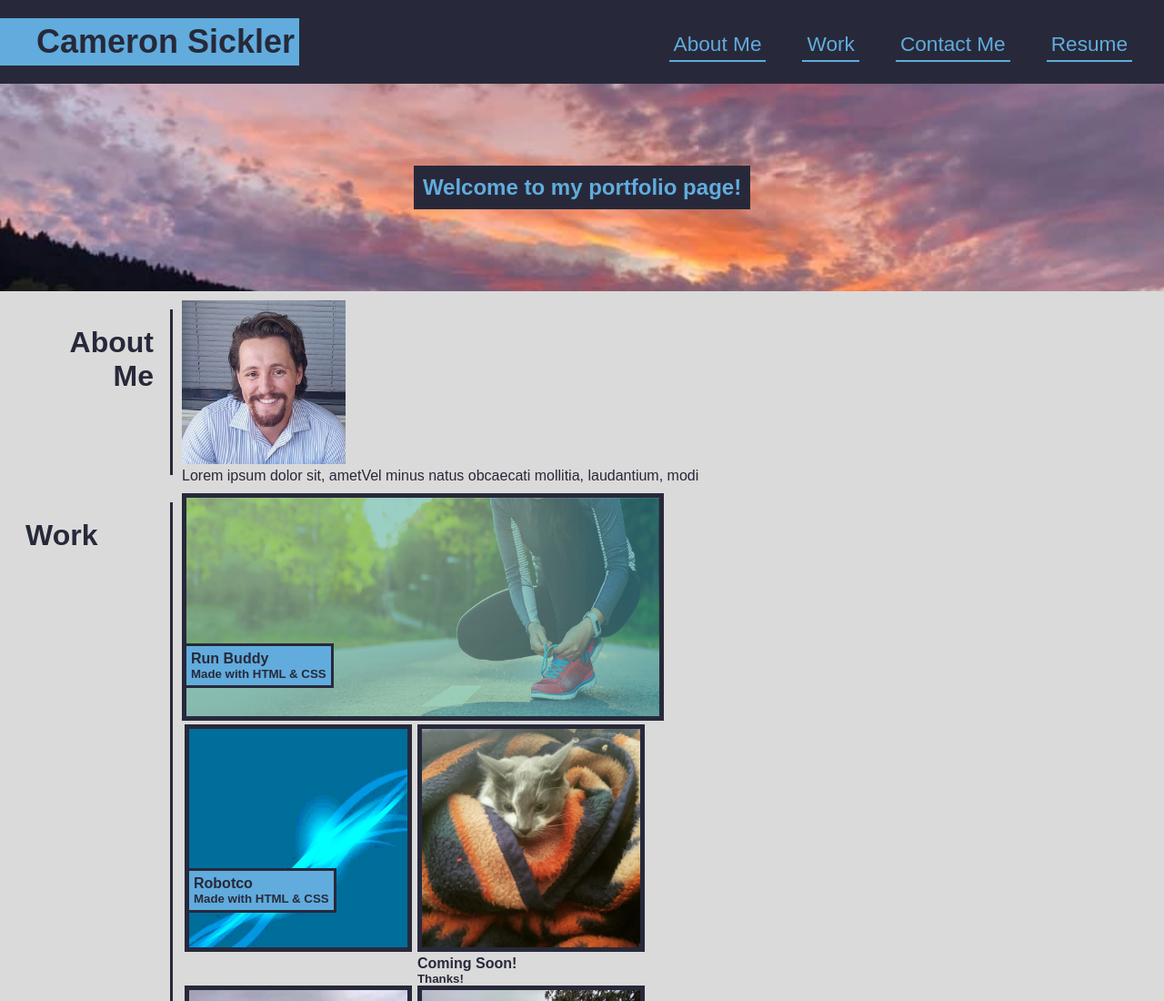
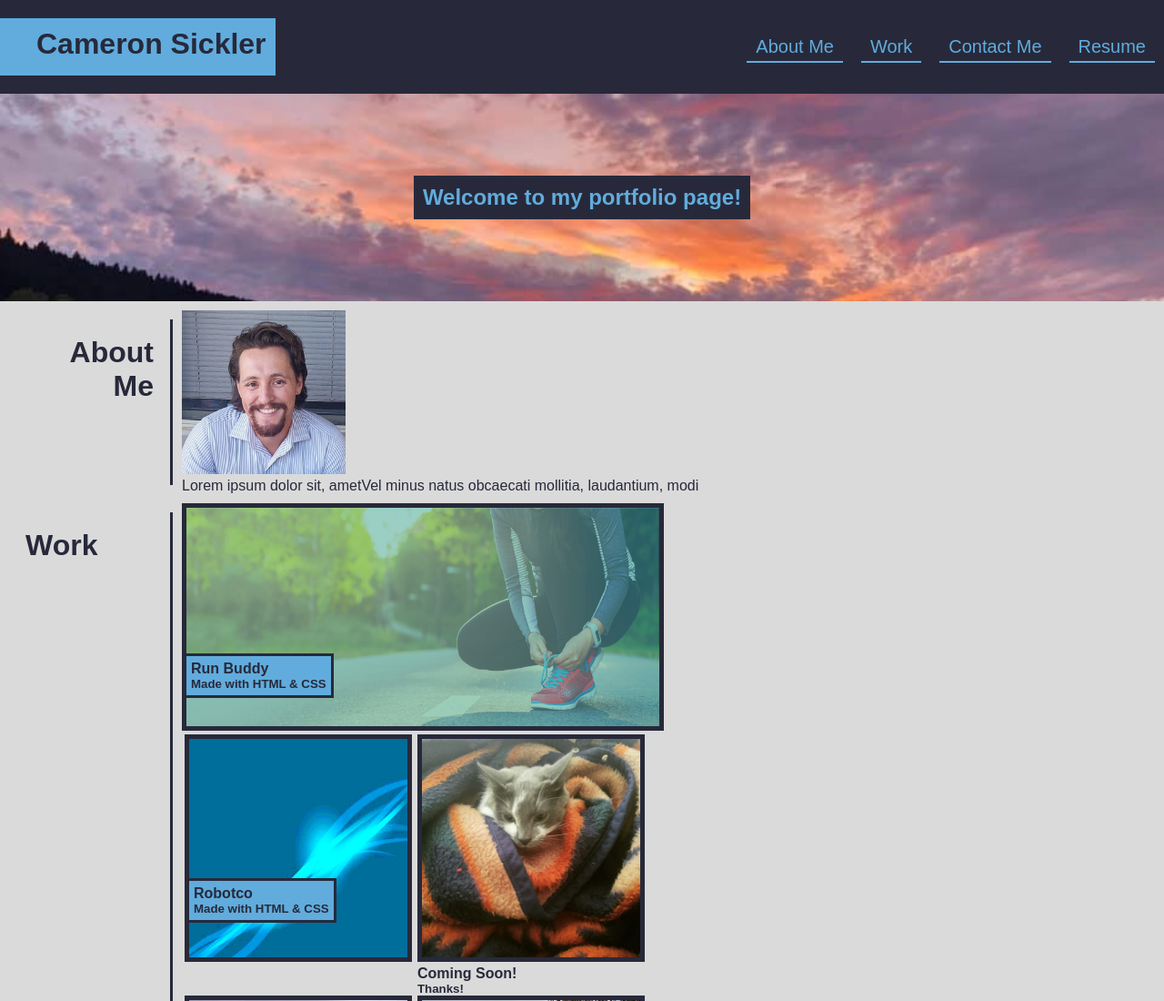
Before and after one commit to CameronSickler/professional-portfolio, a plain HTML site: page index.html in a window 1280 px wide. Shown: the top 1100 px of the page at 91% size. Drawn offline with Linux system fonts and the light colour scheme.

Commit message:
fixed header using flex styles

```diff
--- a/assets/css/style.css
+++ b/assets/css/style.css
@@ -29,11 +29,10 @@
   }
 
   header h1 {
-      padding: 5px 5px 5px 40px;
+      padding: 10px 10px 10px 40px;
       font-weight: bold;
-      font-size: 36px;
+      font-size: 32px;
       background-color: var(--primary-color);
-
   }
 
   header a {
@@ -44,23 +43,22 @@
   /* apply styles to header nav */
 
 header nav {
-    margin-top: 15px;
-    margin-right: 15px;
+    margin: 20px 0px 20px auto;
 }
 
  header nav ul {
     display: flex;
     flex-wrap: wrap;
     justify-content: space-between;
+    align-items: center;
     list-style: none;
-     align-items: center;
  }
 
 header nav ul li a {
-    padding: 5px 5px;
-    margin: 0px 20px;
+    margin: 10px 10px;
+    padding: 5px 10px;
     color: var(--primary-color);
-    font-size: 1.77vw;
+    font-size: 20px;
     border-bottom: 2px solid var(--primary-color);
  }
 
```
Lines whose indentation alone changed are shown as unchanged.
